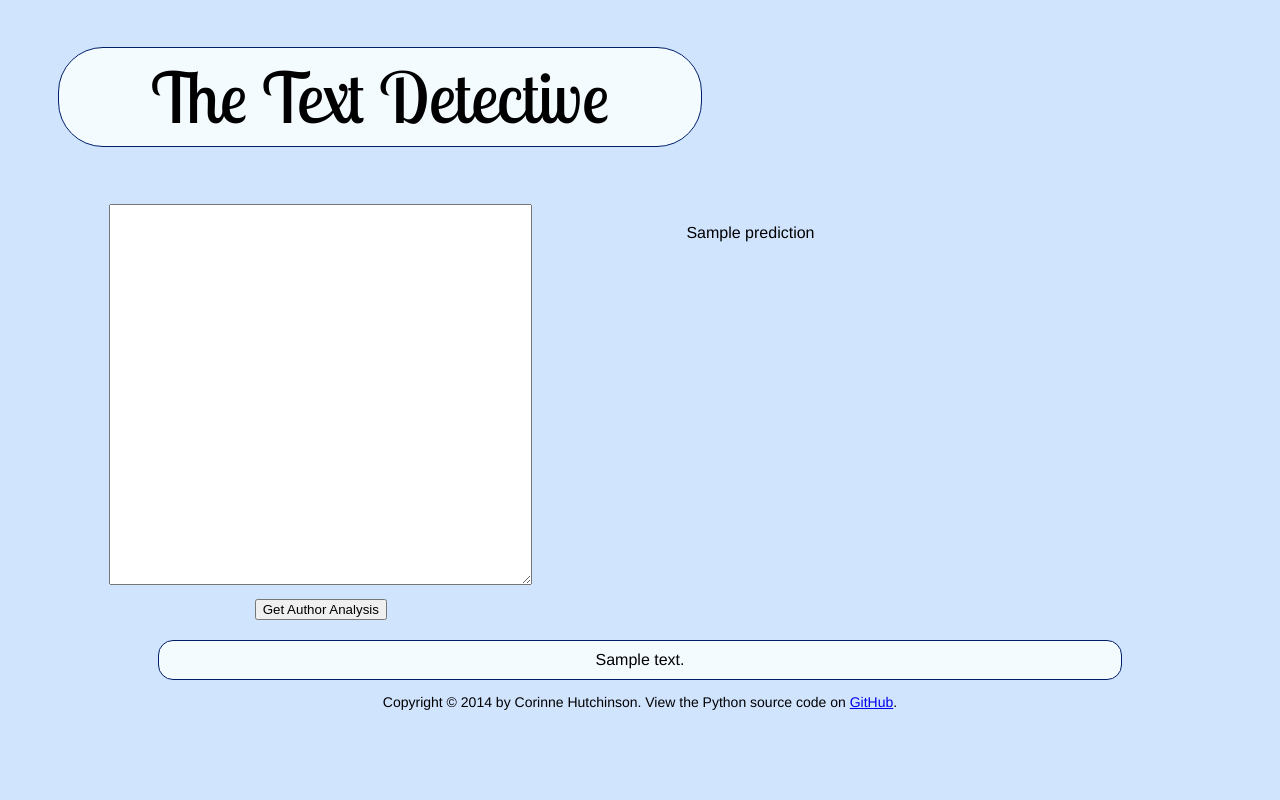
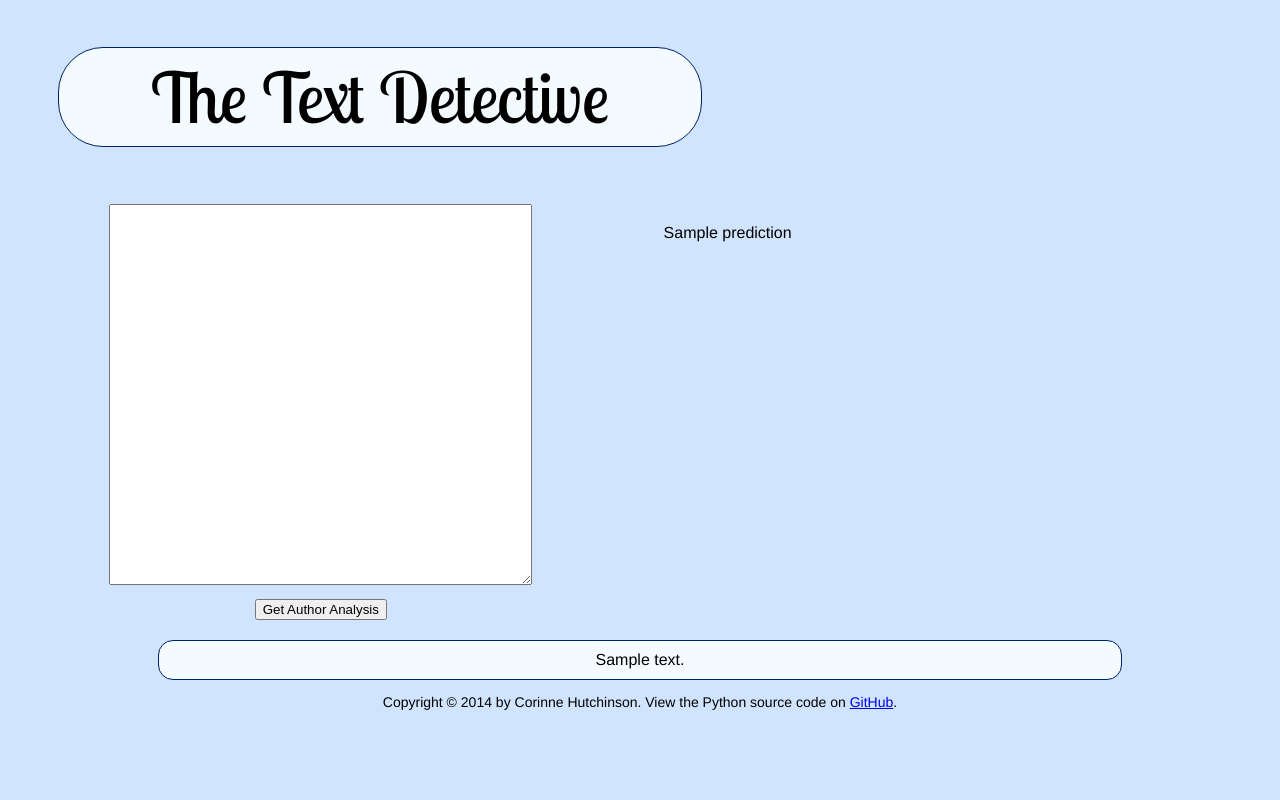
Before and after one commit to corinnelhh/text_detective, a Flask app: template templates/base.html in a window 1280 px wide. Run offline with Flask 2, Linux system fonts and the light colour scheme; the template is opened without the code that fills it: most values are stand-ins (such as "Sample title", 1, 10 or a date in 2020); parts of the project's set-up code (start-up, migrations or seed data) failed here and were passed over.

Commit message:
tweaked css on divs

```diff
--- a/static/style.css
+++ b/static/style.css
@@ -23,20 +23,23 @@ body {
     text-align: center;
 }
 
+
+.grid:after{
+    content: "";
+    display: table;
+    clear: both;
+}
+
 .info{
     width: 40%;
     margin-left: 50px;
     padding: 10px;
-}
-
-.left{
-    float: left;
+    float:left;
 }
 
 .right {
     text-align: left;
     vertical-align: top;
-    float: right;
     padding: 30px;
     margin-right: 50px;
 }
--- a/templates/base.html
+++ b/templates/base.html
@@ -9,9 +9,9 @@
 
 <h1 class="lead">The Text Detective</h1>
     <body>
-        <div id="info-wrap">
-            <form id="input_form" action="{{url_for('get_input_text')}}" method="POST" class="submit">
-                <div class="field info left">
+        <div class="grid">
+            <form id="input_form" action="{{url_for('get_input_text')}}" method="POST" class="info left submit">
+                <div class="field">
                     <textarea name="submission" method="POST" rows="25" cols="50"></textarea>
                     <div class="submit-button">
                         <input type="submit" value="Get Author Analysis">
```
Also changed, not shown: detective.py (+1 -7 lines).
